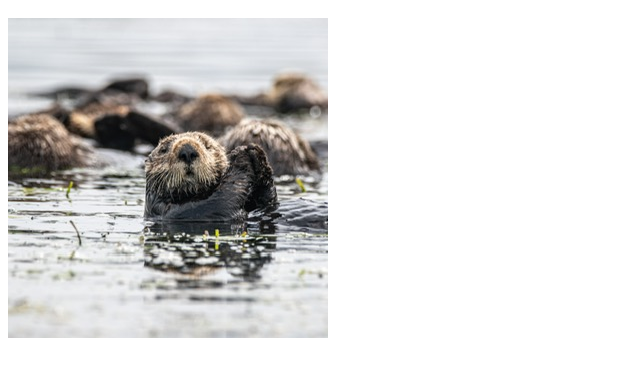
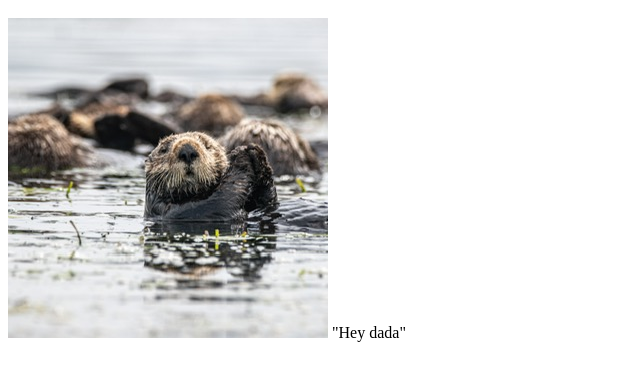
Before and after one commit to robpackard/robpackard.github.io, a plain HTML site: page index.html in a window 1280 px wide. Shown: the part 48-428 px from the top of the page, without its empty margins (0-640 px from the left). Drawn offline with Linux system fonts and the light colour scheme.

Commit message:
Update index.html
added "Hey dada"

```diff
--- a/index.html
+++ b/index.html
@@ -1,4 +1,6 @@
 <html>
 <h1>Rob's Portfolio</h1>
 <img src="./Ted'sNewPicture.JPEG"/>
+
+  <body> "Hey dada"</h1>
 </html>
```
